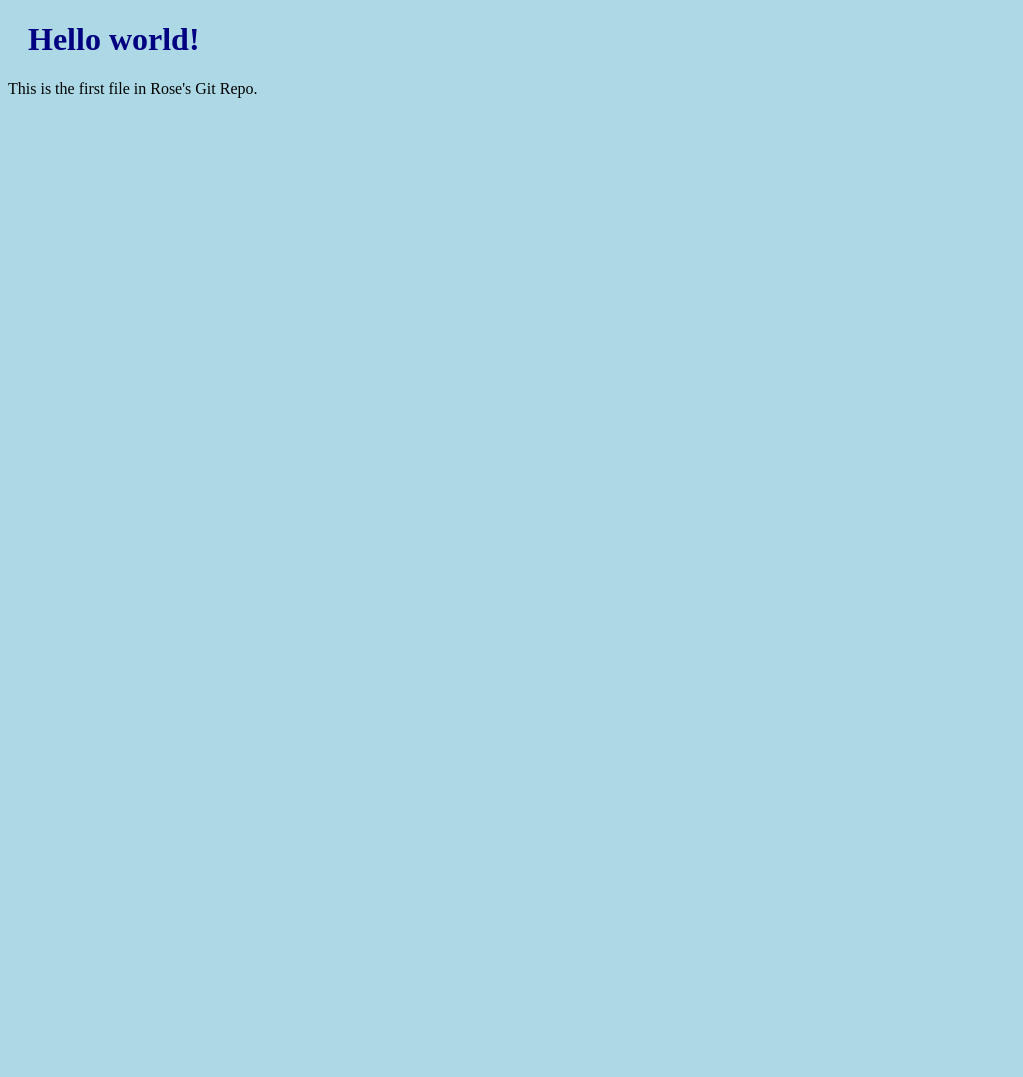
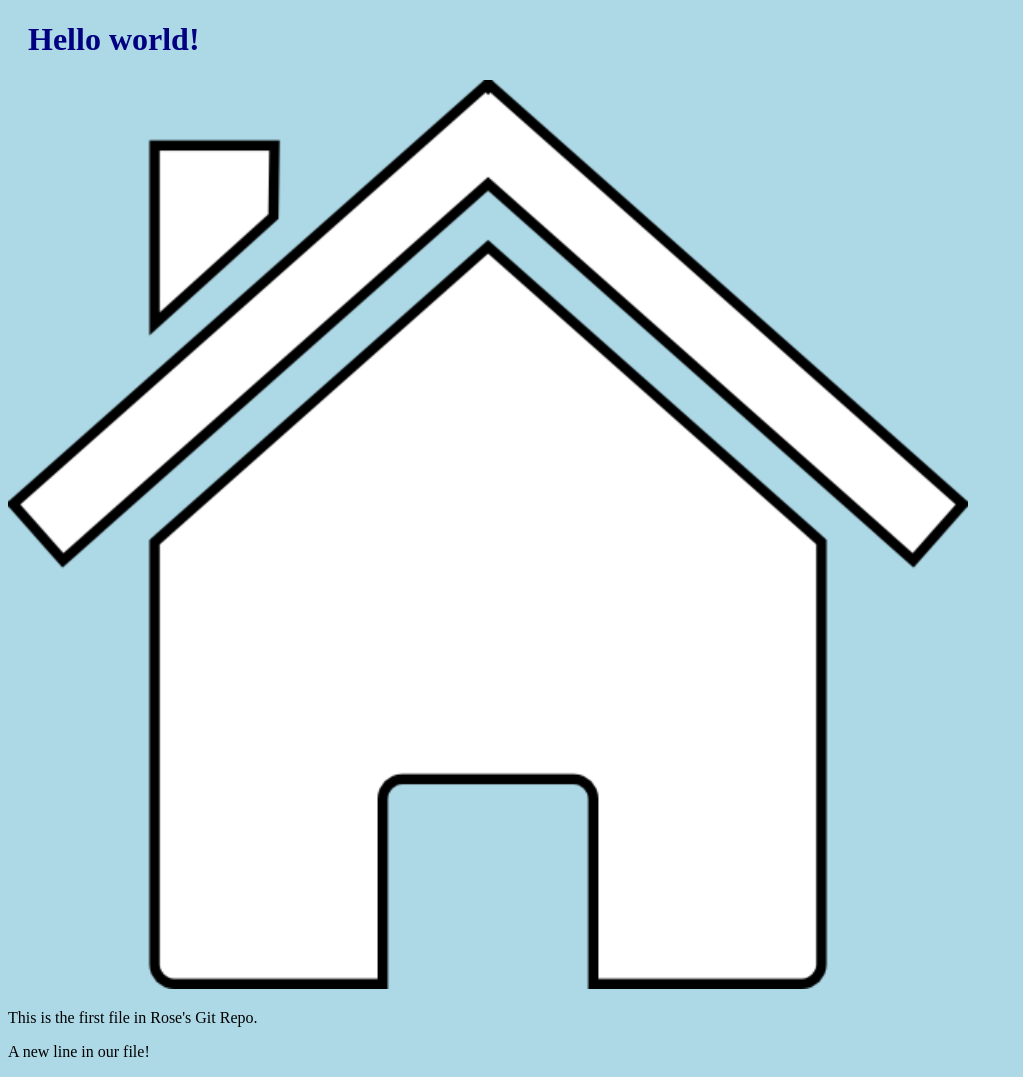
Before and after one commit to rosemary-crypto/hello-world, a plain HTML site: page index.html in a window 1280 px wide. Shown: the whole page, without its empty margins (0-1023 px from the left). Before the commit the page ends 800 px from the top, so only its background shows below. Drawn offline with Linux system fonts and the light colour scheme.

Commit message:
Added image to Hello World

```diff
--- a/index.html
+++ b/index.html
@@ -7,7 +7,10 @@
 <body>
 
 <h1>Hello world!</h1>
+<div><img src="img_hello_world.png" alt="Hello World from White House"
+style="width:100%;max-width:960px"></div>
 <p>This is the first file in Rose's Git Repo.</p>
+<p>A new line in our file!</p>
 
 </body>
 </html>
```
Also changed, not shown: img_hello_world.png (added).
